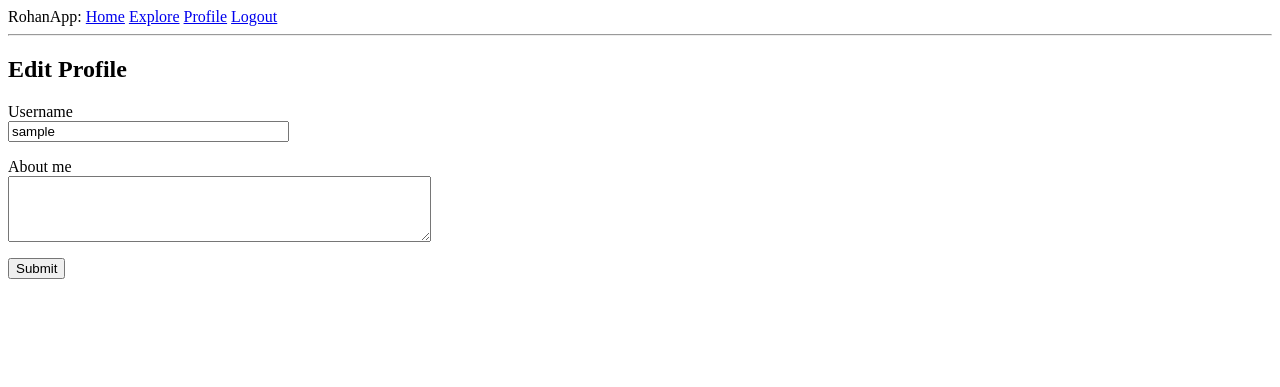
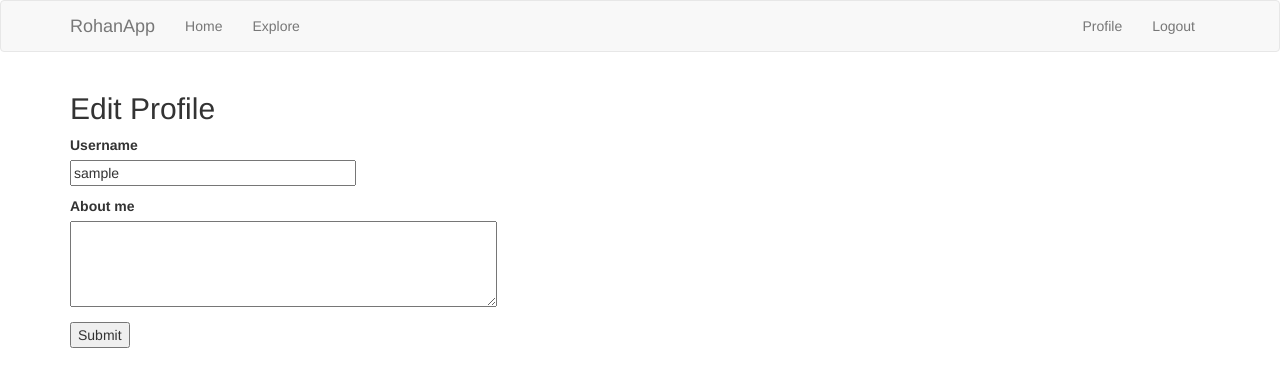
Before and after one commit to kadakia/rohanapp, a Flask app: page /edit_profile in a window 1280 px wide. Shown: the top 387 px of the page. Run offline with Flask 2, Linux system fonts and the light colour scheme; the visitor is signed in with stand-in values (Sample User, id 1); data comes from the database, SQL or seed files in the repository; some libraries are stand-ins or nearby versions.

Commit message:
bootstrap navbar and changed content to app_content

```diff
--- a/app/templates/404.html
+++ b/app/templates/404.html
@@ -1,6 +1,6 @@
 {% extends "base.html" %}
 
-{% block content %}
+{% block app_content %}
     <h2>File Not Found</h2>
     <p><a href="{{ url_for('index') }}">Back</a></p>
 {% endblock %}
--- a/app/templates/500.html
+++ b/app/templates/500.html
@@ -1,6 +1,6 @@
 {% extends "base.html" %}
 
-{% block content %}
+{% block app_content %}
     <h2>An internal error has occurred</h2>
     <p>The administrator has been notified. Sorry for the inconvenience!</p>
     <p><a href="{{ url_for('index') }}">Back</a></p>
--- a/app/templates/base.html
+++ b/app/templates/base.html
@@ -1,35 +1,53 @@
-<html>
-    <head>
-      {% if title %}
-      <title>{{ title }}</title>
-      {% else %}
-      <title>Rohan's Flask App</title>
-      {% endif %}
-    </head>
-    <body>
-        <div>
-            RohanApp:
-            <a href="{{ url_for('index') }}">Home</a>
-            {% if current_user.is_anonymous %} <!-- What exactly is the difference between is_anonymous and is_active? -->
-            <a href="{{ url_for('login') }}">Login</a>
-            {% else %}
-            <a href="{{ url_for('explore') }}">Explore</a>
-            <a href="{{ url_for('user', username=current_user.username) }}">Profile</a>
-            <a href="{{ url_for('logout') }}">Logout</a>
-            {% endif %}
+{% extends 'bootstrap/base.html' %}
+
+{% block title %}
+    {% if title %}{{ title }}{% else %}Rohan's Flask App{% endif %}
+{% endblock %}
+<!-- <title> </title> tags are dropped -->
+
+{% block navbar %}
+    <nav class="navbar navbar-default">
+        <div class="container">
+            <div class="navbar-header">
+                <button type="button" class="navbar-toggle collapsed" data-toggle="collapse" data-target="#bs-example-navbar-collapse-1" aria-expanded="false">
+                    <span class="sr-only">Toggle navigation</span>
+                    <span class="icon-bar"></span>
+                    <span class="icon-bar"></span>
+                    <span class="icon-bar"></span>
+                </button>
+                <a class="navbar-brand" href="{{ url_for('index') }}">RohanApp</a>
+            </div>
+            <div class="collapse navbar-collapse" id="bs-example-navbar-collapse-1">
+                <ul class="nav navbar-nav">
+                    <li><a href="{{ url_for('index') }}">Home</a></li>
+                    <li><a href="{{ url_for('explore') }}">Explore</a></li> <!-- link visible even when logged out -->
+                </ul>
+                <ul class="nav navbar-nav navbar-right">
+                    {% if current_user.is_anonymous %}
+                    <li><a href="{{ url_for('login') }}">Login</a></li>
+                    {% else %}
+                    <li><a href="{{ url_for('user', username=current_user.username) }}">Profile</a></li>
+                    <li><a href="{{ url_for('logout') }}">Logout</a></li>
+                    {% endif %}
+                </ul>
+            </div>
         </div>
-        <hr>
+    </nav>
+{% endblock %}
+<!-- And yet there are <nav> </nav> tags -->
+
+{% block content %}
+    <div class="container">
         {% with messages = get_flashed_messages() %}
         {% if messages %}
-        <ul>
             {% for message in messages %}
-            <li>{{ message }}</li>
+            <div class="alert alert-info" role="alert">{{ message }}</div>
             {% endfor %}
-        </ul>
         {% endif %}
         {% endwith %}
-        {% block content %}{% endblock %}
-    </body>
-</html>
+
+        {% block app_content %}{% endblock %}
+    </div>
+{% endblock %}
 
 <!-- user.is_authenticated == NOT user.is_anonymous -->
--- a/app/templates/edit_profile.html
+++ b/app/templates/edit_profile.html
@@ -1,6 +1,6 @@
 {% extends "base.html" %}
 
-{% block content %}
+{% block app_content %}
     <h2>Edit Profile</h2>
     <form action="" method="POST">
         {{ form.hidden_tag() }}
--- a/app/templates/explore.html
+++ b/app/templates/explore.html
@@ -1,6 +1,6 @@
 {% extends "base.html" %}
 
-{% block content %}
+{% block app_content %}
     <h2>ALL POSTS</h2>
     {% for post in posts %}
         {% include '_post.html' %}
--- a/app/templates/index.html
+++ b/app/templates/index.html
@@ -1,6 +1,6 @@
 {% extends "base.html" %}
 
-{% block content %}
+{% block app_content %}
     <h2>Hi, {{ current_user.username }}!</h2>
     {% if form %}
     <form action="" method="POST">
--- a/app/templates/login.html
+++ b/app/templates/login.html
@@ -1,6 +1,6 @@
 {% extends "base.html" %}
 
-{% block content %}
+{% block app_content %}
     <h2>Sign In</h2>
     <form action="" method="POST">
         {{ form.hidden_tag() }} <!-- anti CSRF -->
--- a/app/templates/register.html
+++ b/app/templates/register.html
@@ -1,6 +1,6 @@
 {% extends "base.html" %}
 
-{% block content %}
+{% block app_content %}
     <h2>Register</h2>
     <form action="" method="POST">
         {{ form.hidden_tag() }}
--- a/app/templates/reset_password.html
+++ b/app/templates/reset_password.html
@@ -1,6 +1,6 @@
 {% extends "base.html" %}
 
-{% block content %}
+{% block app_content %}
     <h2>Reset Password for {{ user.username}} </h2>
     <form action="" method="POST">
         {{ form.hidden_tag() }}
--- a/app/templates/reset_password_request.html
+++ b/app/templates/reset_password_request.html
@@ -1,6 +1,6 @@
 {% extends "base.html" %}
 
-{% block content %}
+{% block app_content %}
     <h2>Request Password Reset</h2>
     <form action="" method="POST">
         {{ form.hidden_tag() }}
--- a/app/templates/user.html
+++ b/app/templates/user.html
@@ -1,6 +1,6 @@
 {% extends "base.html" %}
 
-{% block content %}
+{% block app_content %}
     <table>
         <tr valign = "top">
             <td><img src="{{ user.avatar(128) }}"></td>
```
